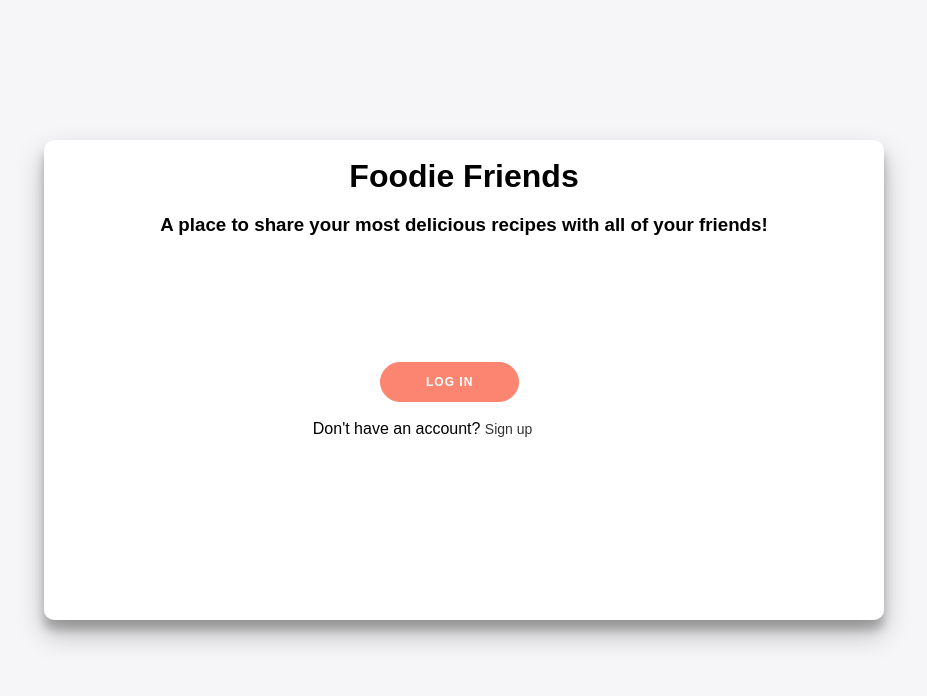
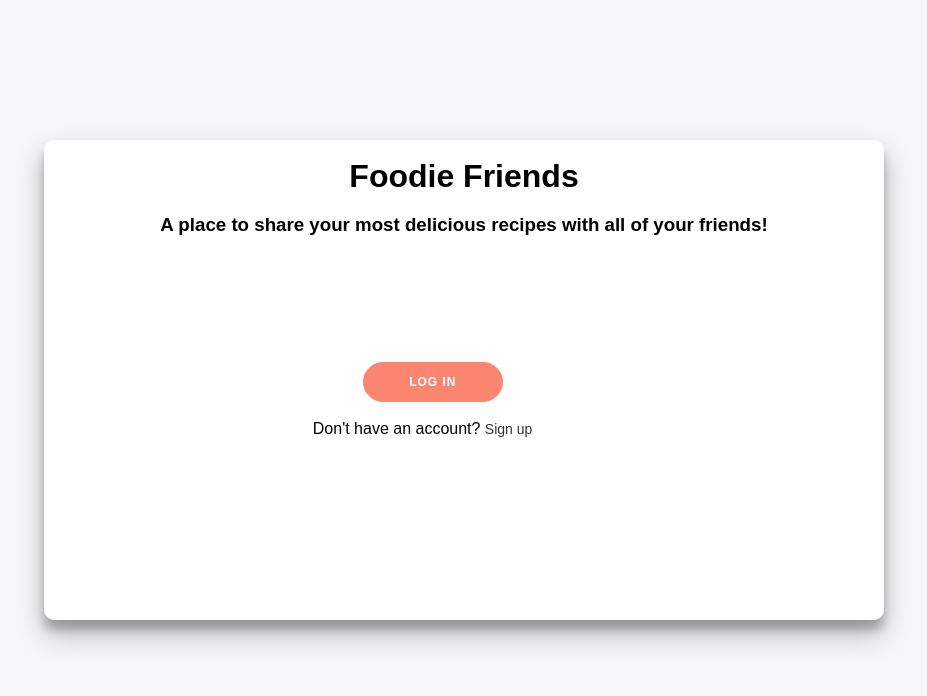
Before and after one commit to Janaeq/foodie_friends, a React (Create React App) app in the folder foodiefriends/: page / in a window 1280 px wide. Shown: the top 696 px of the page, without its empty margins (176-1103 px from the left). Built offline with nearby package versions, Linux system fonts and the light colour scheme.

Commit message:
modify margins

```diff
--- a/foodiefriends/src/App.css
+++ b/foodiefriends/src/App.css
@@ -111,11 +111,11 @@ button {
 }
 
 .login-btn {
-  margin-left: 40%;
+  margin-left: 38%;
 }
 
 .sign-up-link {
-  margin-left: 32%;
+  margin-left: 32%; /* center sign up link*/
 }
 
 button:active {
@@ -223,7 +223,6 @@ textarea {
 	align-items: center;
 	justify-content: center;
 	flex-direction: column;
-	padding: 50px;
 	height: 100%;
 	text-align: center;
 }
@@ -242,6 +241,7 @@ textarea {
 
   .grid {
 	display: flex;
+	padding: 2.5%;
   }
 
   .grid-img {
```
